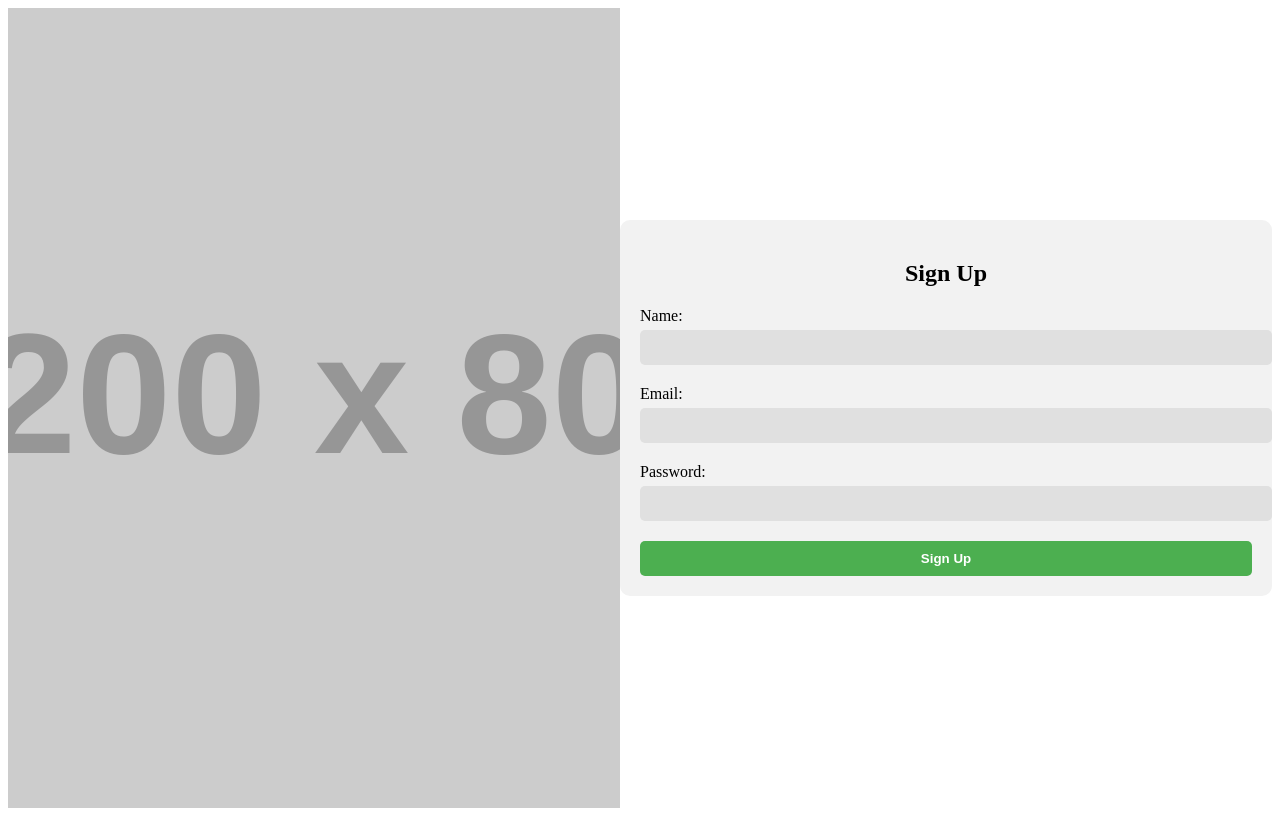
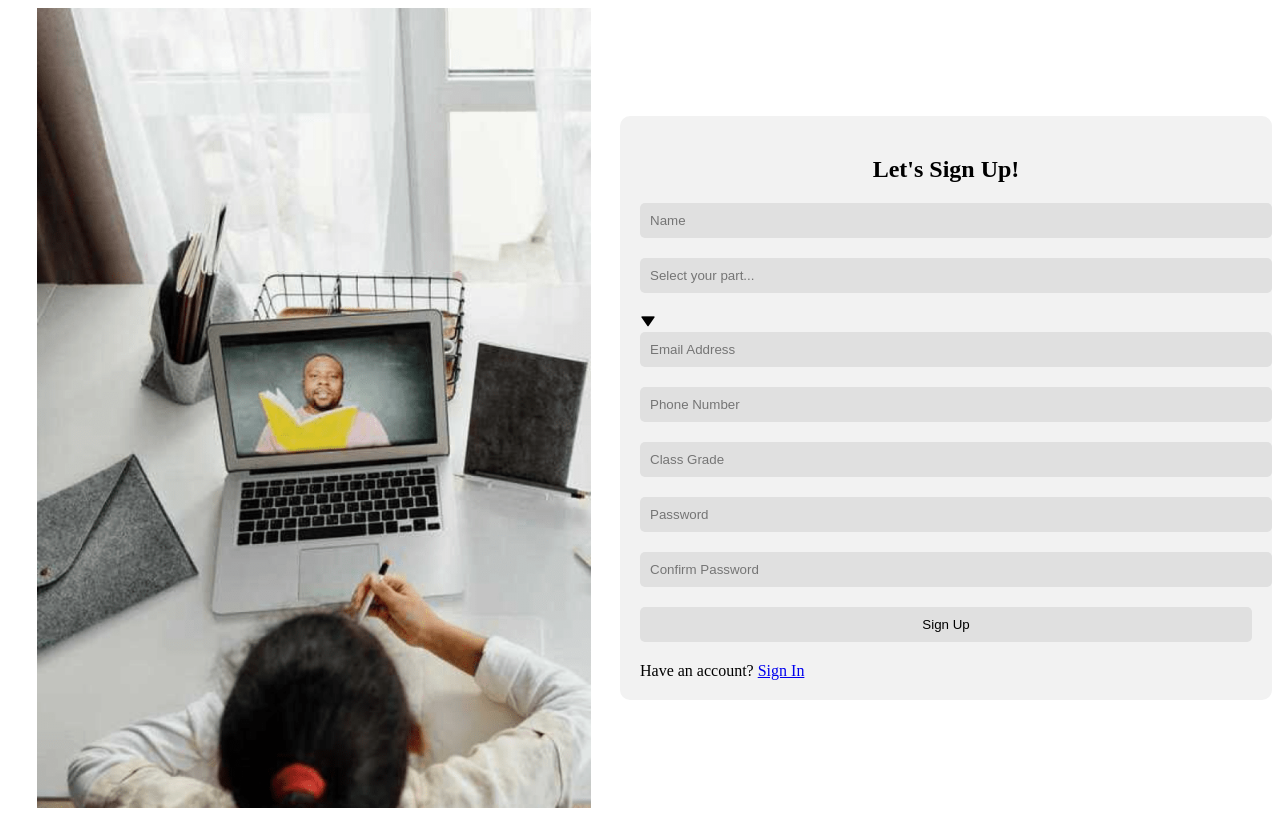
Before and after one commit to teshyoma/GURULEVEL-SIGNUP, a plain HTML site: page index.html in a window 1280 px wide. Drawn offline with nearby package versions, Linux system fonts and the light colour scheme; placeholder pictures from the web are drawn by us.

Commit message:
Update index.html

```diff
--- a/index.html
+++ b/index.html
@@ -1,27 +1,52 @@
 <!DOCTYPE html>
 <html>
 <head>
-	<title>Sign Up</title>
-	<link rel="stylesheet" type="text/css" href="style.css">
+	<meta charset="UTF-8">
+    <meta http-equiv="X-UA-Compatible" content="IE=edge">
+    <meta name="viewport" content="width=device-width, initial-scale=1.0">
+    <title>GURU LEVEL SIGN UP PAGE</title>
+    <link rel="stylesheet" href="style.css">
+    <link href='https://unpkg.com/boxicons@2.1.4/css/boxicons.min.css' rel='stylesheet'>
+    <script src="https://unpkg.com/boxicons@2.1.4/dist/boxicons.js"></script>
 </head>
 <body>
 	<div class="container">
 		<div class="image">
-			<img src="https://via.placeholder.com/1200x800" alt="Sign Up Image">
+			<img src="Signup2.png" alt="Sign Up Image">
 		</div>
 		<div class="form">
-			<h2>Sign Up</h2>
+			<h2>Let's Sign Up!</h2>
 			<form>
-				<label for="name">Name:</label>
-				<input type="text" id="name" name="name" required>
-
-				<label for="email">Email:</label>
-				<input type="email" id="email" name="email" required>
-
-				<label for="password">Password:</label>
-				<input type="password" id="password" name="password" required>
-
-				<button type="submit">Sign Up</button>
+				<div class="input-field">
+                    <input type="text" placeholder="Name" required>
+                </div>
+                <div class="input-field">
+                    <input type="text" placeholder="Select your part..." required>
+                    <span class="icon">
+                        <i class='bx bxs-down-arrow'></i>
+                      </span>
+                </div>
+                <div class="input-field">
+                    <input type="text" placeholder="Email Address" required>
+                </div>
+                <div class="input-field">
+                    <input type="number" placeholder="Phone Number" required>
+                </div>
+                <div class="input-field">
+                    <input type="text" placeholder="Class Grade" required>
+                </div>
+                <div class="input-field">
+                    <input type="password" placeholder="Password" required>
+                </div>
+                <div class="input-field">
+                    <input type="password" placeholder="Confirm Password" required>
+                </div>
+                <div class="input-field">
+                    <input type="submit" class="submit" value="Sign Up">
+                </div>
+                <div class="signin">
+                    <span>Have an account? <a href="#">Sign In</a></span>
+                </div>
 			</form>
 		</div>
 	</div>
```
